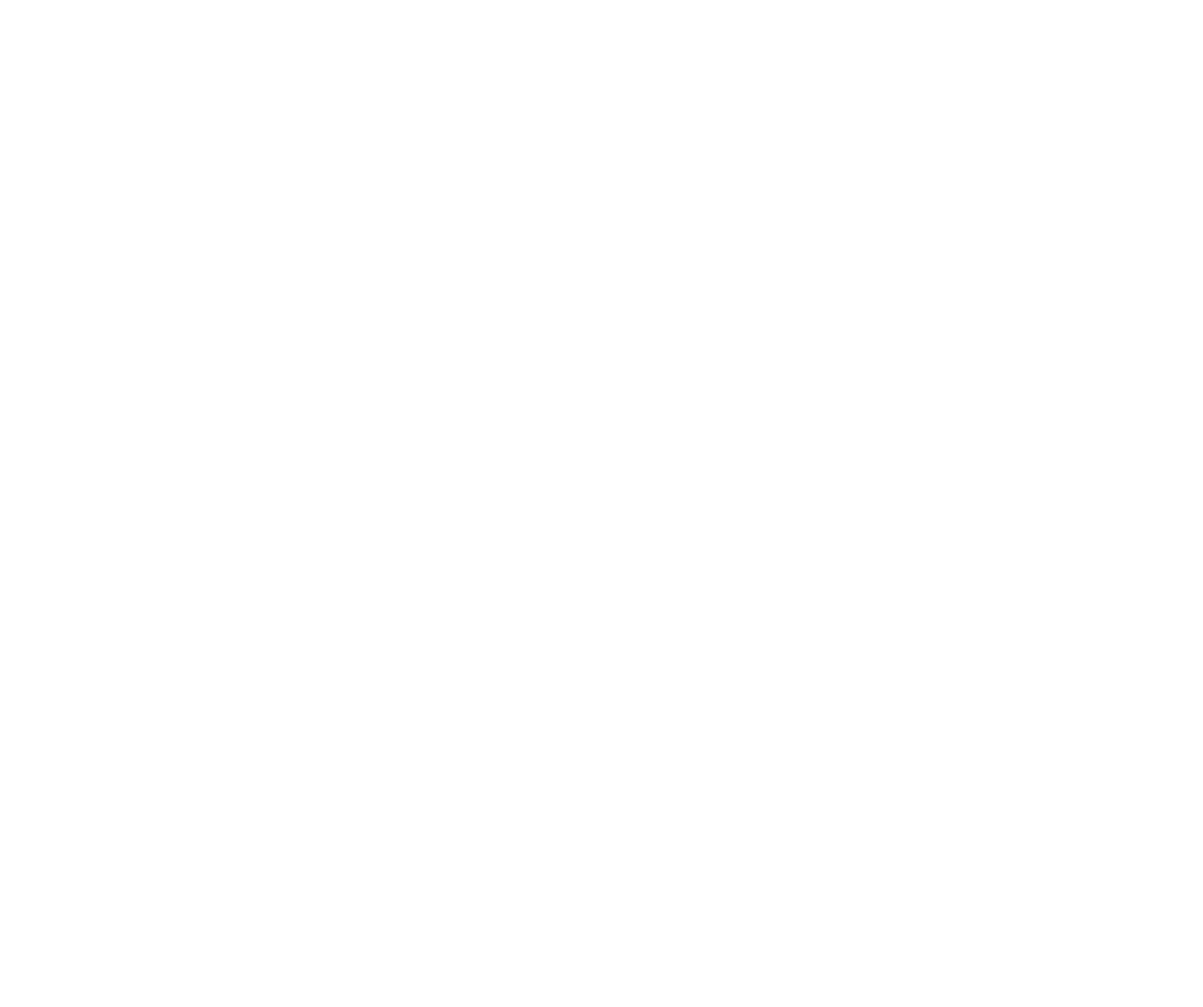
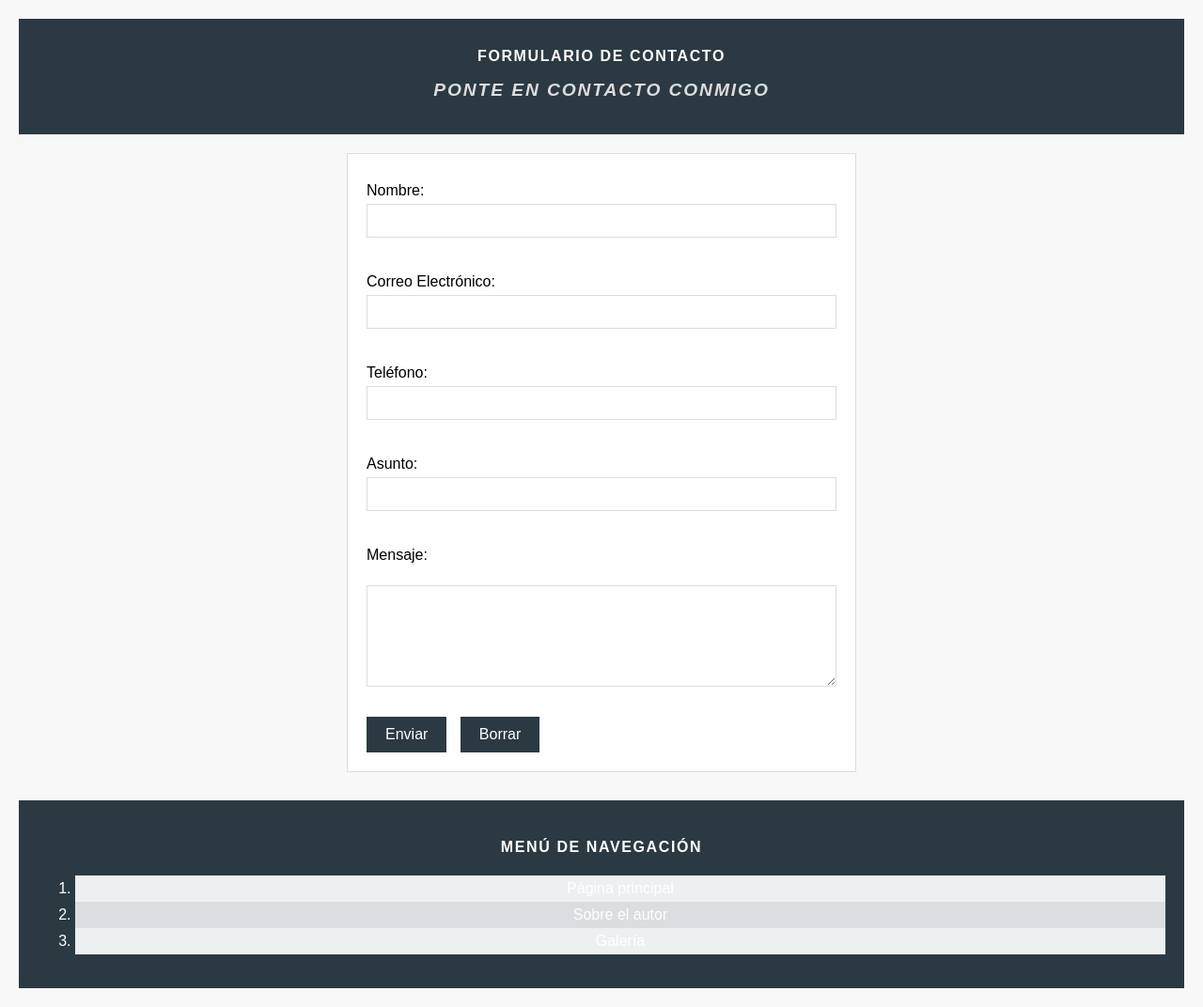
Before and after one commit to guilleemp26/Lenguaje_De_Marcas, a plain HTML site: page 1erEV/EntregaExamen/contacto.html in a window 1280 px wide. Shown: the whole page at 94% size. Before the commit the page ends 800 px from the top, so only its background shows below. Drawn offline with Linux system fonts and the light colour scheme.

Commit message:
Entrega del examen completada

```diff
--- a/1erEV/EntregaExamen/contacto.html
+++ b/1erEV/EntregaExamen/contacto.html
@@ -1,21 +1,49 @@
 <!DOCTYPE html>
 <html lang="es">
-
 <head>
     <meta charset="UTF-8">
     <link rel="stylesheet" href="css/estilos.css">
+    <title>Contacto</title>
 </head>
 
 <header>
-    <title> </title>
+    <h1>Formulario de Contacto</h1>
+    <h2>Ponte en contacto conmigo</h2>
 </header>
 
 <body>
 
+<form method="GET" action="contacto.html">
+
+    <label>Nombre:</label>
+    <input type="text" name="nombre"><br><br>
+
+    <label>Correo Electrónico:</label>
+    <input type="email" name="correo"><br><br>
+
+    <label>Teléfono:</label>
+    <input type="text" name="telefono"><br><br>
+
+    <label>Asunto:</label>
+    <input type="text" name="asunto"><br><br>
+
+    <label>Mensaje:</label><br>
+    <textarea name="mensaje" rows="5" cols="40"></textarea><br><br>
+
+    <input type="submit" value="Enviar">
+    <input type="reset" value="Borrar">
+
+</form>
+
 </body>
 
 <footer>
-
+    <h4 id="seccion-menu"> Menú de navegación </h4>
+    <ol>
+        <li> <a href="index.html"> Página principal </a></li>
+        <li> <a href="about.html"> Sobre el autor </a></li>
+        <li> <a href="galeria.html"> Galería </a></li>
+    </ol>
 </footer>
 
 </html>
--- a/1erEV/EntregaExamen/css/estilos.css
+++ b/1erEV/EntregaExamen/css/estilos.css
@@ -0,0 +1,164 @@
+
+* {
+    font-family: Arial, sans-serif;
+    font-size: 16px;
+}
+
+body {
+    background-color: #f8f8f8;
+    margin: 0;
+}
+
+header {
+    background-color: #2b3a42;
+    color: white;
+    text-align: center;
+    padding: 20px;
+}
+
+h1, h2, h3, h4, h5, h6 {
+    text-transform: uppercase;
+    letter-spacing: 0.1em;
+}
+
+header h2 {
+    font-size: 1.2rem;
+    color: #dcdcdc;
+    font-style: italic;
+}
+
+
+a {
+    color: white;
+    text-decoration: none;
+    padding: 10px;
+}
+
+a:hover {
+    color: #f4b350;
+}
+
+a:visited {
+    color: #888;
+}
+
+
+footer {
+    background-color: #2b3a42;
+    color: white;
+    text-align: center;
+    padding: 20px;
+    margin-top: 30px;
+}
+
+
+body > p:first-of-type {
+    background-color: #fff3cd;
+    border-left: 5px solid #f1c40f;
+    padding: 15px;
+}
+
+body > p:nth-of-type(2) {
+    background-color: #e8f6f3;
+    padding: 15px;
+}
+
+ol li:nth-child(odd) {
+    background-color: #ecf0f1;
+    padding: 5px;
+}
+
+ol li:nth-child(even) {
+    background-color: #dcdde1;
+    padding: 5px;
+}
+
+ol li:hover {
+    background-color: #f1c40f;
+}
+
+table {
+    width: 100%;
+    border-collapse: collapse;
+    margin: 20px 0;
+}
+
+table th, table td {
+    border: 1px solid #ddd;
+    padding: 10px;
+    text-align: left;
+}
+
+table thead {
+    background-color: #2b3a42;
+    color: white;
+}
+
+#galeria {
+    display: flex;
+    gap: 20px;
+    justify-content: center;
+    flex-wrap: wrap;
+    margin: 20px 0;
+}
+
+#galeria img {
+    max-width: 250px;
+    height: auto;
+    border: 1px solid #ddd;
+}
+
+form {
+    background-color: white;
+    padding: 20px;
+    max-width: 500px;
+    margin: 20px auto;
+    border: 1px solid #ddd;
+}
+
+fieldset {
+    border: 1px solid #ddd;
+    padding: 15px;
+    margin-bottom: 15px;
+}
+
+label {
+    display: block;
+    margin: 10px 0 5px 0;
+}
+
+input[type="text"],
+input[type="email"],
+input[type="password"],
+input[type="date"],
+textarea {
+    width: 100%;
+    padding: 8px;
+    border: 1px solid #ddd;
+    box-sizing: border-box;
+    margin-bottom: 10px;
+}
+
+input[type="submit"],
+input[type="reset"] {
+    background-color: #2b3a42;
+    color: white;
+    padding: 10px 20px;
+    border: none;
+    cursor: pointer;
+    margin-right: 10px;
+}
+
+input[type="submit"]:hover,
+input[type="reset"]:hover {
+    background-color: #f4b350;
+    color: #2b3a42;
+}
+
+body {
+    padding: 20px;
+}
+
+p {
+    line-height: 1.6;
+}
```
Also changed, not shown: 1erEV/EntregaExamen/about.html (+24 -1 lines), 1erEV/EntregaExamen/galeria.html (+20 -1 lines), 1erEV/EntregaExamen/index.html (+7 -3 lines).
